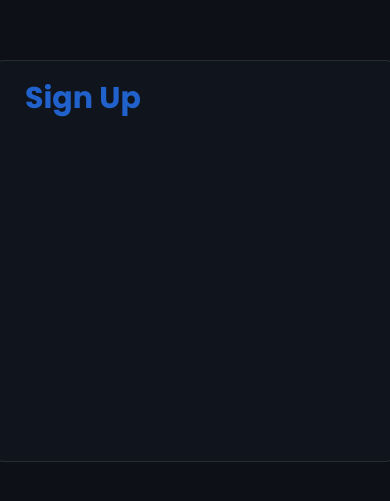
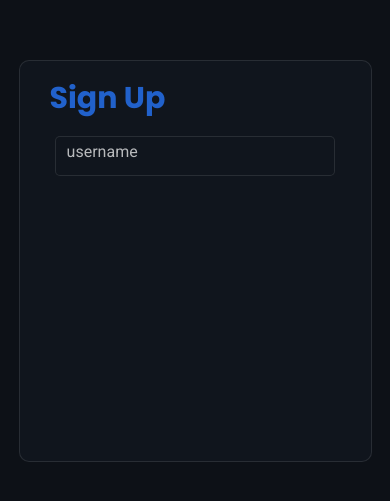
Before and after one commit to wwwAlireza/react-signup-signin, a React (Create React App) app: page /signup in a window 390 px wide. Shown: the part 161-662 px from the top of the page. Built offline with nearby package versions, Linux system fonts and the light colour scheme.

Commit message:
Signup bases were prepared and set up

```diff
--- a/src/components/Signup.js
+++ b/src/components/Signup.js
@@ -1,14 +1,23 @@
-import React from 'react';
+import React, { useState, useRef } from 'react';
 import styles from "../styles/signup/signup.module.css";
+import Input from './Input';
 
 const Signup = () => {
+    const { container, signupContainer, title, inputsContainer } = styles;
 
-    const { container, signupContainer, title } = styles;
+    let [username, setUsername] = useState('');
+    let usernameRef = useRef();
+    const usernameHandler = () => {
+        setUsername(usernameRef.current.value);
+    }
     return (
         <>
             <div className={container}>
                 <div className={signupContainer}>
                     <h1 className={title}>Sign Up</h1>
+                    <div className={inputsContainer}>
+                        <Input changer={usernameHandler} cref={usernameRef} initialValue={username} type="text" placeholder="username" isCorrect={true} incorrectCause='' />
+                    </div>
                 </div>
             </div>
         </>
--- a/src/styles/signup/signup.module.css
+++ b/src/styles/signup/signup.module.css
@@ -22,4 +22,10 @@
   font-family: "Poppins", sans-serif;
   opacity: .8;
 }
+
+@media (max-width: 410px) {
+  .signupContainer {
+    width: 90vw;
+  }
+}
 /*# sourceMappingURL=signup.module.css.map */
--- a/src/styles/signup/signup.module.scss
+++ b/src/styles/signup/signup.module.scss
@@ -2,7 +2,7 @@
 $fontPoppins: 'Poppins',
 sans-serif;
 
-@mixin centerContext {
+@mixin centerContent {
     display: grid;
     place-content: center;
 }
@@ -10,7 +10,7 @@ sans-serif;
 .container {
     width: 100%;
     min-height: 100vh;
-    @include centerContext();
+    @include centerContent();
 }
 
 .signupContainer {
@@ -28,3 +28,9 @@ sans-serif;
     font-family: $fontPoppins;
     opacity: .8;
 }
+
+@media (max-width: 410px) {
+    .signupContainer {
+        width: 90vw;
+    }
+}
```
Also changed, not shown: 1 other file (tests, documents, lock files or other folders).
